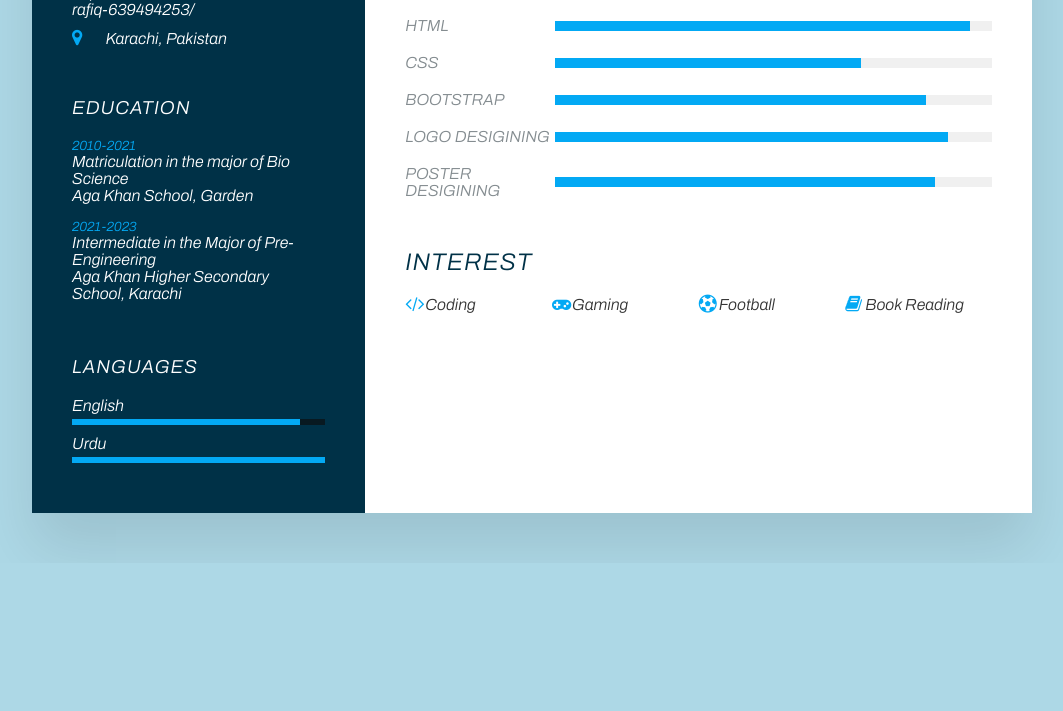
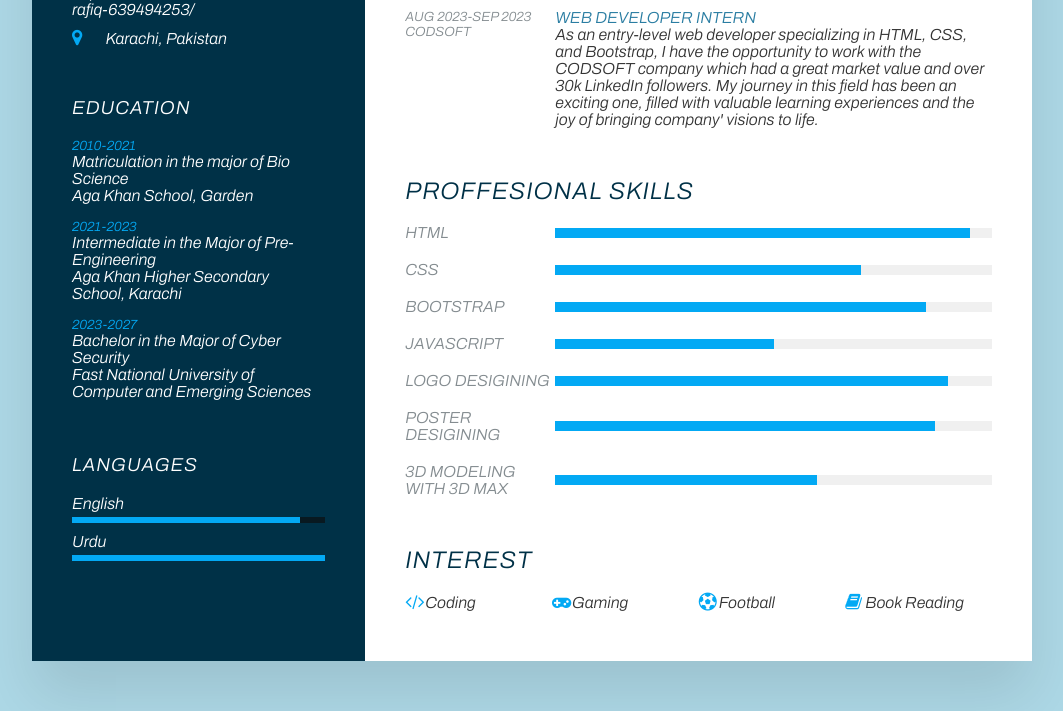
Before and after one commit to owaisrafiq05/CODSOFT, a plain HTML site: page My Portfolio/index.html in a window 1280 px wide. Shown: the part 610-1321 px from the top of the page, without its empty margins (108-1171 px from the left). Before the commit the page ends 1173 px from the top, so only its background shows below. Drawn offline with Linux system fonts and the light colour scheme; a web font is replaced by a local one.

Commit message:
Second Commit

```diff
--- a/My Portfolio/index.html
+++ b/My Portfolio/index.html
@@ -18,7 +18,7 @@
                 <div class="img8x">
                     <img src="img.jpeg">
                 </div>
-                <h2>M.Owais M.Rafiq<br><span> Pre-Engineering Student</span></h2>
+                <h2>M.Owais M.Rafiq<br><span>Cyber Security Student</span></h2>
             </div>
 
             <div class="contactinfo">
@@ -70,6 +70,11 @@
                         <h4>Intermediate in the Major of Pre-Engineering</h4>
                         <h4>Aga Khan Higher Secondary School, Karachi</h4>
                     </li>
+                    <li>
+                        <h5>2023-2027</h5>
+                        <h4>Bachelor in the Major of Cyber Security</h4>
+                        <h4>Fast National University of Computer and Emerging Sciences</h4>
+                    </li>
                 </ul>
             </div>
 
@@ -98,9 +103,7 @@
         <div class="right_side">
             <div class="about">
                 <h2 class="title2">Profile</h2>
-                <p>An intermediate pass out student in the major of Pre-Engineering from the Aga Khan Higher
-                    Secondary School, Karachi (AKHSS). I am currently seeking the environment of professionalism to
-                    improve my portfolio for my freelance account.</p>
+                <p>I embarked on my educational journey in 2010, delving into the realm of Bio Science at Aga Khan School, Garden. Gradually transitioning, I pursued Intermediate studies in Pre-Engineering at Aga Khan Higher Secondary School, Karachi from 2021 to 2023. This progression paved the way for my upcoming venture, a Bachelor's degree in Cyber Security at the esteemed Fast National University of Computer and Emerging Sciences, where I intend to deepen my knowledge and skills in the dynamic field of cybersecurity.</p>
             </div>
             <div class="about">
                 <h2 class="title2">Experience</h2>
@@ -139,6 +142,23 @@
                         </p>
                     </div>
                 </div>
+
+                <div class="box">
+                    <div class="year_company">
+                        <h5>Aug 2023-Sep 2023</h5>
+                        <h5>CODSOFT</h5>
+                    </div>
+                    <div class="text">
+                        <h4>Web Developer Intern</h4>
+                        <p>As an entry-level web developer specializing in HTML, CSS, and Bootstrap, I have the
+                            opportunity to work
+                            with the CODSOFT company which had a great market value and over 30k LinkedIn followers. My journey in this field has been an exciting one,
+                            filled with valuable
+                            learning experiences and the joy of bringing company' visions to life.
+
+                        </p>
+                    </div>
+                </div>
             </div>
 
             <div class="about skills">
@@ -161,6 +181,12 @@
                         <div style="width: 85%;"></div>
                     </div>
                 </div>
+                 <div class="box">
+                    <h4>Javascript</h4>
+                    <div class="percent">
+                        <div style="width: 50%;"></div>
+                    </div>
+                </div>
                 <div class="box">
                     <h4>Logo Desigining</h4>
                     <div class="percent">
@@ -171,6 +197,12 @@
                     <h4>Poster Desigining</h4>
                     <div class="percent">
                         <div style="width: 87%;"></div>
+                    </div>
+                </div>
+                 <div class="box">
+                    <h4>3d modeling with 3d max</h4>
+                    <div class="percent">
+                        <div style="width: 60%;"></div>
                     </div>
                 </div>
             </div>
```
